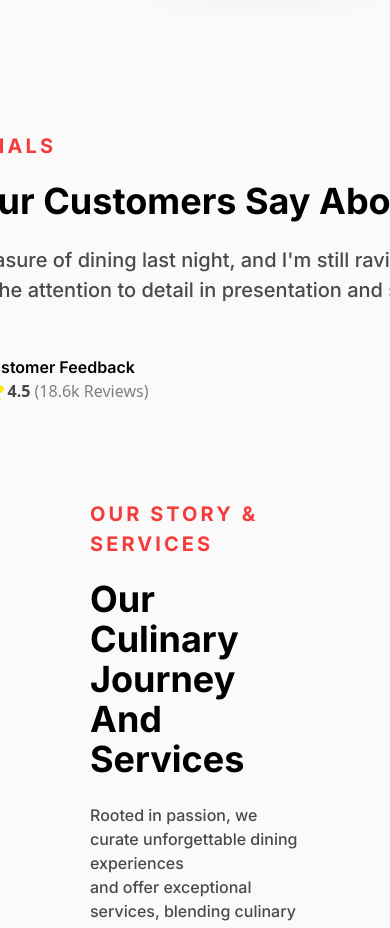
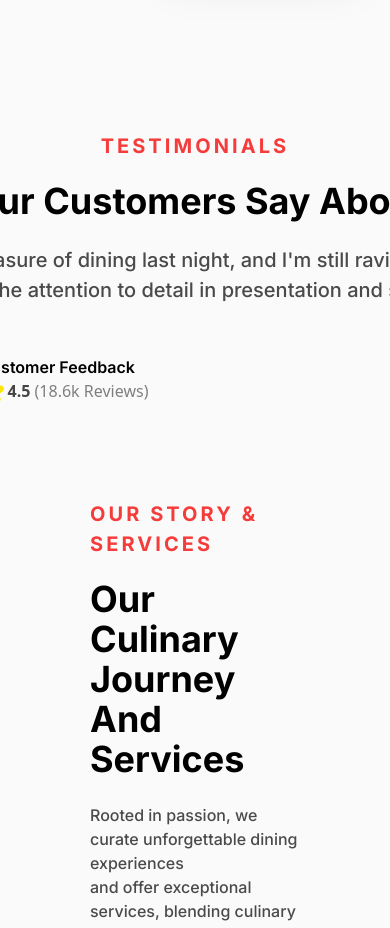
Before and after one commit to Maxwell011/sushi-experience, a React (Vite) app: page / in a window 390 px wide. Shown: the part 3740-4668 px from the top of the page. Built offline with nearby package versions, Linux system fonts and the light colour scheme.

Commit message:
Added the nave content

```diff
--- a/src/components/Testimonials.tsx
+++ b/src/components/Testimonials.tsx
@@ -17,7 +17,7 @@ const Testimonials = () => {
 
         <div className="">
           <div className="flex flex-col gap-5">
-            <h2 className="uppercase text-[#F63B3B] text-[20px] font-bold tracking-[3.08px] font-inter">
+            <h2 className="uppercase text-[#F63B3B] text-[20px] font-bold tracking-[3.08px] font-inter text-center lg:text-start">
               testimonials
             </h2>
             <h1 className="text-normal-black w-[635px] font-inter text-4xl font-bold mb-1">
```
